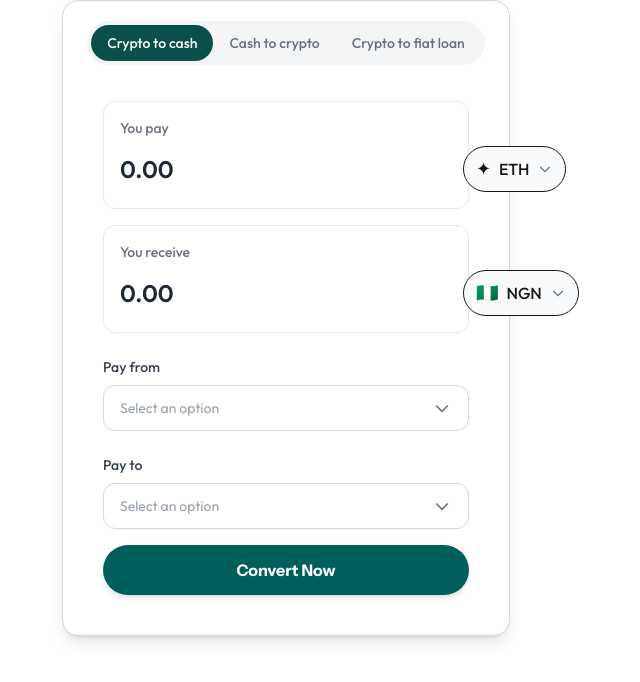
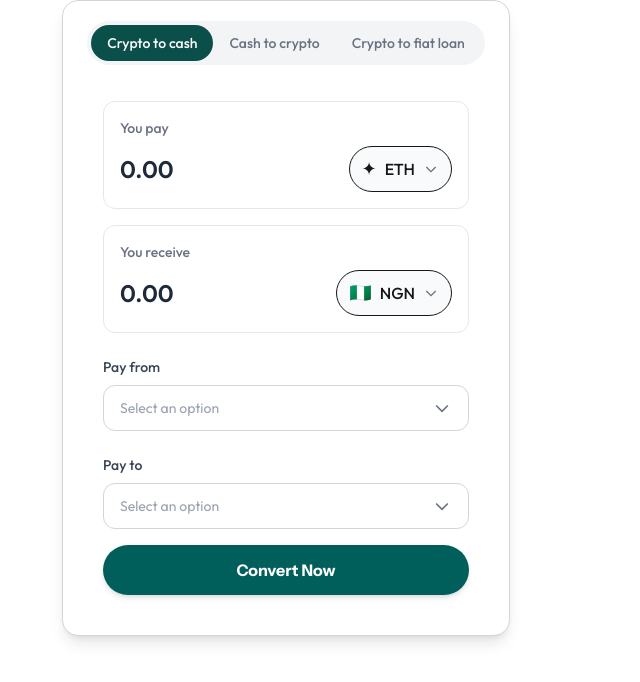
Before and after one commit to emiedonmokumo/crypto-checkout-widget, a Next.js app: page /checkout in a window 1280 px wide. Shown: the top 682 px of the page, without its empty margins (354-994 px from the left). Built offline with nearby package versions, Linux system fonts and the light colour scheme.

Commit message:
update checkout

```diff
--- a/public/checkout-widget.js
+++ b/public/checkout-widget.js
@@ -2,17 +2,16 @@
   const container = document.getElementById("crypto-checkout");
   if (!container) return;
 
-    // Make container full width and hide overflow
+  // Make container full width
   container.style.width = "100%";
-    container.style.overflow = "hidden";
 
   const iframe = document.createElement("iframe");
   iframe.src = "https://crypto-checkout-widget-beta.vercel.app/checkout";
+//   iframe.src = "http://localhost:3000/checkout";
   iframe.style.border = "none";
   iframe.style.width = "100%";
   iframe.style.height = "600px"; // default height
   iframe.style.borderRadius = "12px";
-    iframe.style.overflow = "hidden"; // hide scrollbars inside iframe
 
   container.appendChild(iframe);
 
--- a/src/components/checkout/ComingSoon.tsx
+++ b/src/components/checkout/ComingSoon.tsx
@@ -40,7 +40,7 @@ const ComingSoonComponent = ({ tab }: { tab: string }) => {
 
                     <button
                         type="submit"
-                        className="w-full flex justify-center font-instrument font-semibold py-3 px-4 border border-transparent rounded-full shadow-sm text-sm font-medium text-white bg-teal-800 hover:bg-teal-900 focus:outline-none focus:ring-2 focus:ring-offset-2 focus:ring-teal-500 transition duration-150 ease-in-out"
+                        className="w-full flex justify-center font-instrument font-semibold py-3 px-4 border border-transparent rounded-full shadow-sm text-sm text-white bg-teal-800 hover:bg-teal-900 focus:outline-none focus:ring-2 focus:ring-offset-2 focus:ring-teal-500 transition duration-150 ease-in-out"
                     >
                         Update me
                     </button>
--- a/src/components/checkout/CurrencyInputBlock.tsx
+++ b/src/components/checkout/CurrencyInputBlock.tsx
@@ -29,14 +29,14 @@ const CurrencyInputBlock = ({
                 {label}
             </label>
 
-            <div className="flex justify-between items-center relative">
+            <div className="flex justify-between items-center relative space-x-3">
                 <NumericFormat
                     value={amount}
                     thousandSeparator=","
                     allowNegative={false}
                     decimalScale={2}
                     fixedDecimalScale
-                    className="outline-none text-2xl font-semibold text-gray-800 bg-transparent"
+                    className="outline-none text-2xl font-semibold text-gray-800 bg-transparent flex-1 min-w-0"
                     onValueChange={(values) => {
                         onAmountChange(values.floatValue ?? 0);
                     }}
@@ -45,7 +45,7 @@ const CurrencyInputBlock = ({
                 <button
                     type="button"
                     onClick={() => setOpen(!open)}
-                    className="flex items-center space-x-2 px-3 py-2 bg-gray-50 rounded-full border hover:bg-gray-100"
+                    className="flex-shrink-0 flex items-center space-x-2 px-3 py-2 bg-gray-50 rounded-full border hover:bg-gray-100"
                 >
                     <span className="text-lg">{currency.icon}</span>
                     <span className="font-medium">{currency.code || currency.symbol}</span>
@@ -54,6 +54,7 @@ const CurrencyInputBlock = ({
                     </svg>
                 </button>
             </div>
+
 
             {/* Dropdown */}
             {open && (
```
Also changed, not shown: src/app/checkout/page.tsx (+0 -10 lines), 1 other file (tests, documents, lock files or other folders). Lines whose indentation alone changed are shown as unchanged.
